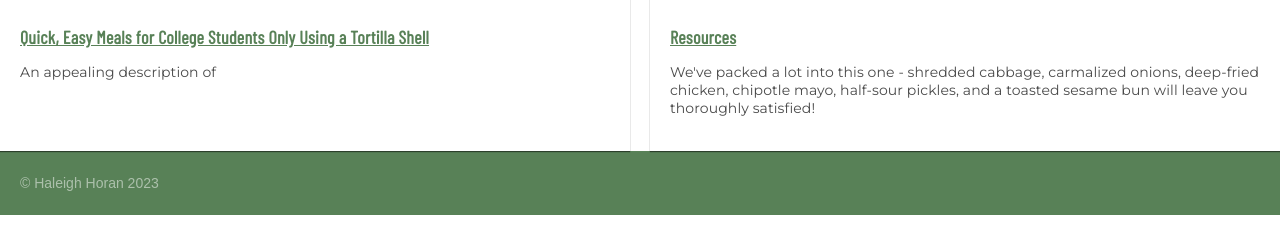
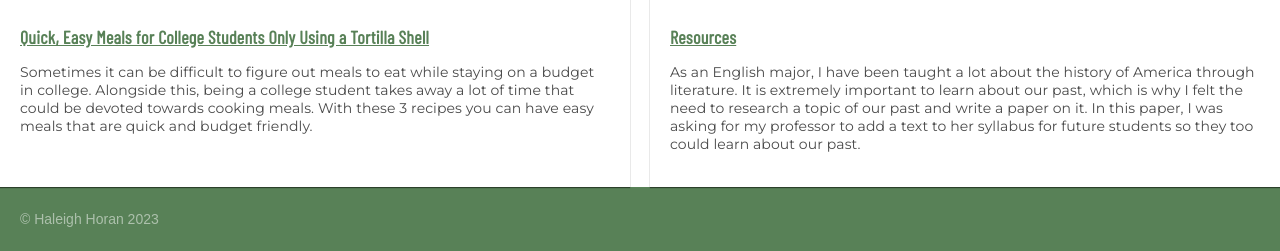
Before and after one commit to hhoran/hhoran.github.io, a plain HTML site: page index.html in a window 1280 px wide. Shown: the part 1875-2126 px from the top of the page. Before the commit the page ends 2090 px from the top, so only its background shows below. Drawn offline with nearby package versions, Linux system fonts and the light colour scheme.

Commit message:
Updated descriptions of assignments

```diff
--- a/index.html
+++ b/index.html
@@ -35,7 +35,7 @@
 
       <div class="project">
         <img src="images/camerasforpodcast.jpg" />
-        <h2><a href="linktoyoursoundcloud.com">Campus Safety</a></h2>
+        <h2><a href="https://soundcloud.com/jillian-780104334/campus-safety-podcast?si=4dc6164db4694f8a976ff4dec1971ac8&utm_source=clipboard&utm_medium=text&utm_campaign=social_sharing">Campus Safety</a></h2>
         <p class="description">Do you feel safe on your college campus? Do you feel that your campus police are doing enough to ensure transparency between students and staff in regards to incidents happening on campus? Regardless of your situation, this podcast exemplifies the perspective of four female students on Virginia Tech’s campus and their thoughts on how Virginia Tech is handling safety and security on and off campus.</p>
       </div>
 
@@ -43,14 +43,14 @@
           <img src="images/foodimagedraft.jpg"/>
           <h2><a href= "https://youtu.be/Z453aIWG034">Quick, Easy Meals for College Students Only Using a Tortilla Shell</a></h2>
           <p class="description">
-            An appealing description of</p>
+            Sometimes it can be difficult to figure out meals to eat while staying on a budget in college. Alongside this, being a college student takes away a lot of time that could be devoted towards cooking meals. With these 3 recipes you can have easy meals that are quick and budget friendly.</p>
         </div>
 
         <div class="project">
           <img src="images/papersforresources.jpg" />
           <h2><a href= "https://docs.google.com/document/d/1zxzTRRBZklgLn0ZPXDDWoizRA-aMi59lQb1nOvII3DA/edit">Resources</a></h2>
           <p class="description">
-            We've packed a lot into this one - shredded cabbage, carmalized onions, deep-fried chicken, chipotle mayo, half-sour pickles, and a toasted sesame bun will leave you thoroughly satisfied!</p>
+            As an English major, I have been taught a lot about the history of America through literature. It is extremely important to learn about our past, which is why I felt the need to research a topic of our past and write a paper on it. In this paper, I was asking for my professor to add a text to her syllabus for future students so they too could learn about our past.</p>
         </div>
 
       </main>
```
